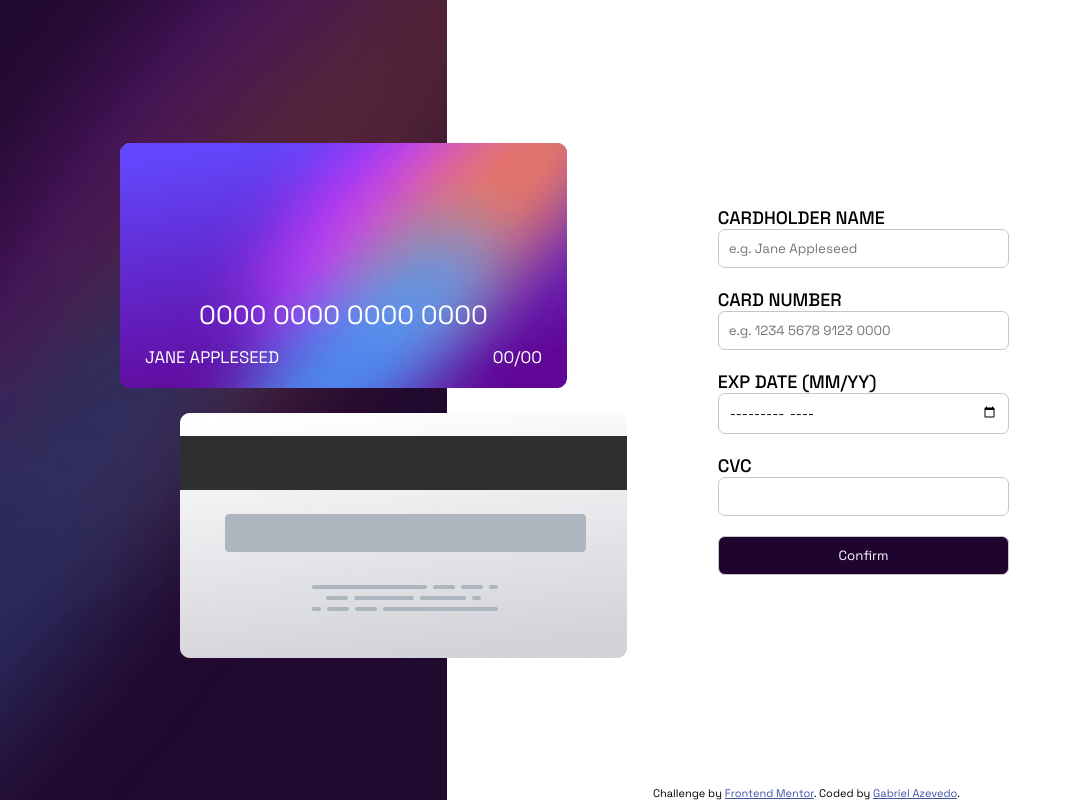
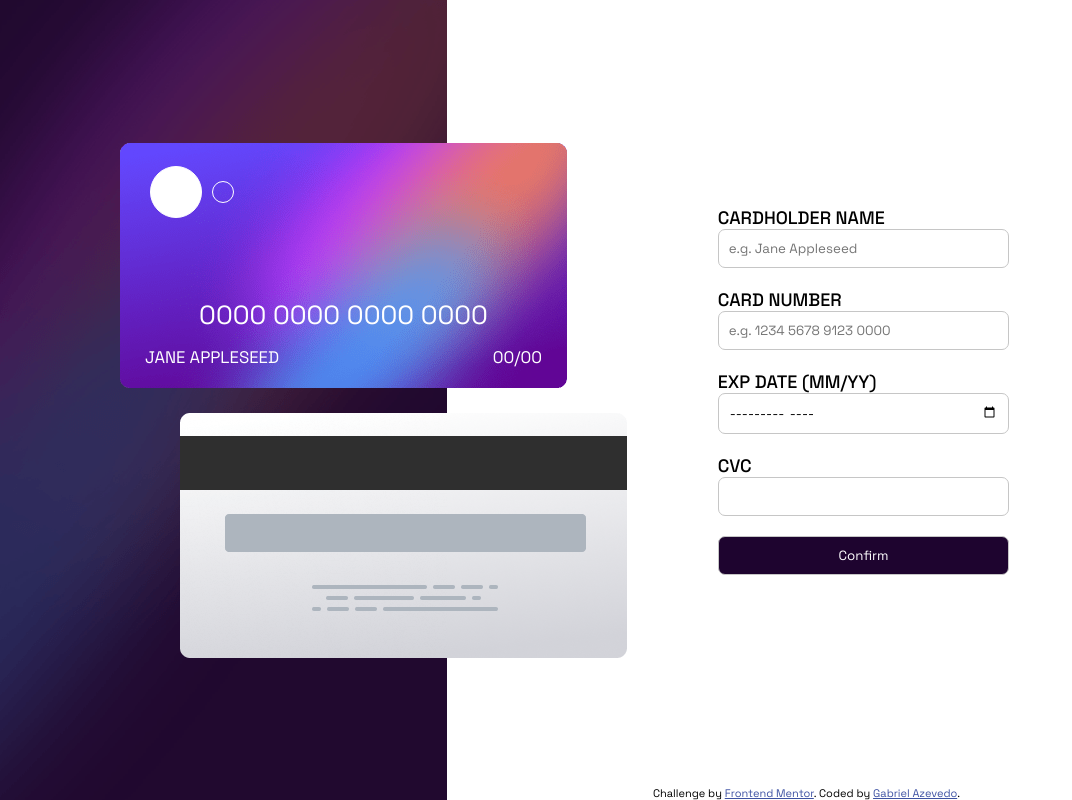
Before and after one commit to BaagrieL/interactive-form, a plain HTML site: page interactive-card-details-form-main/index.html in a window 1280 px wide. Shown: the whole page, without its empty margins (0-1072 px from the left). Drawn offline with Linux system fonts and the light colour scheme.

Commit message:
ajustei uns detalhes na parte frontal do cartão

```diff
--- a/interactive-card-details-form-main/css/main.sass
+++ b/interactive-card-details-form-main/css/main.sass
@@ -44,27 +44,50 @@
             text-align: center
 
         & .card-front
-                right: -100px
-                background: url(../images/bg-card-front.png)
+            display: grid
+            grid-template-rows: 40% 60%
+            right: -100px
+            background: url(../images/bg-card-front.png)
 
-                .card-info
+            & > div:first-child
+                display: flex
+                align-items: center
+                padding: 30px
+                gap: 10px
+
+            & div:first-child:before
+                content: ""
+                border: 1px solid #fff
+                background-color: #fff
+                border-radius: 50%
+                width: 50px
+                height: 50px
+
+            & div:first-child:after
+                content: ""
+                border: 1px solid #fff
+                border-radius: 50%
+                width: 20px
+                height: 20px
+
+            .card-info
+                display: flex
+                flex-direction: column
+                position: absolute
+                bottom: 0
+                width: 100%
+                padding: 20px 25px
+
+                > div
+                    padding-top: 15px
                     display: flex
-                    flex-direction: column
-                    position: absolute
-                    bottom: 0
-                    width: 100%
-                    padding: 20px 25px
-
-                    > div
-                        padding-top: 15px
-                        display: flex
-                        justify-content: space-between
-                        font-size: 1.6rem
+                    justify-content: space-between
+                    font-size: 1.6rem
 
 
         & .card-back
-                right: -160px
-                background: url(../images/bg-card-back.png)
+            right: -160px
+            background: url(../images/bg-card-back.png)
 
 
 
--- a/interactive-card-details-form-main/index.html
+++ b/interactive-card-details-form-main/index.html
@@ -47,7 +47,9 @@
     <div class="main__container">
       <div class="sidebar">
         <div class="cards__container">
+
           <div class="card-front">
+            <div></div>
             <div class="card-info">
               <p>0000 0000 0000 0000</p>
               <div>
@@ -56,8 +58,9 @@
               </div>
             </div>
           </div>
+
           <div class="card-back">
-        </div>
+          </div>
 
         </div>
 
--- a/interactive-card-details-form-main/js/script.js
+++ b/interactive-card-details-form-main/js/script.js
@@ -0,0 +1,5 @@
+const model = {
+    visual: {
+
+    }
+}
```
Also changed, not shown: interactive-card-details-form-main/css/main.css, 1 other file.
